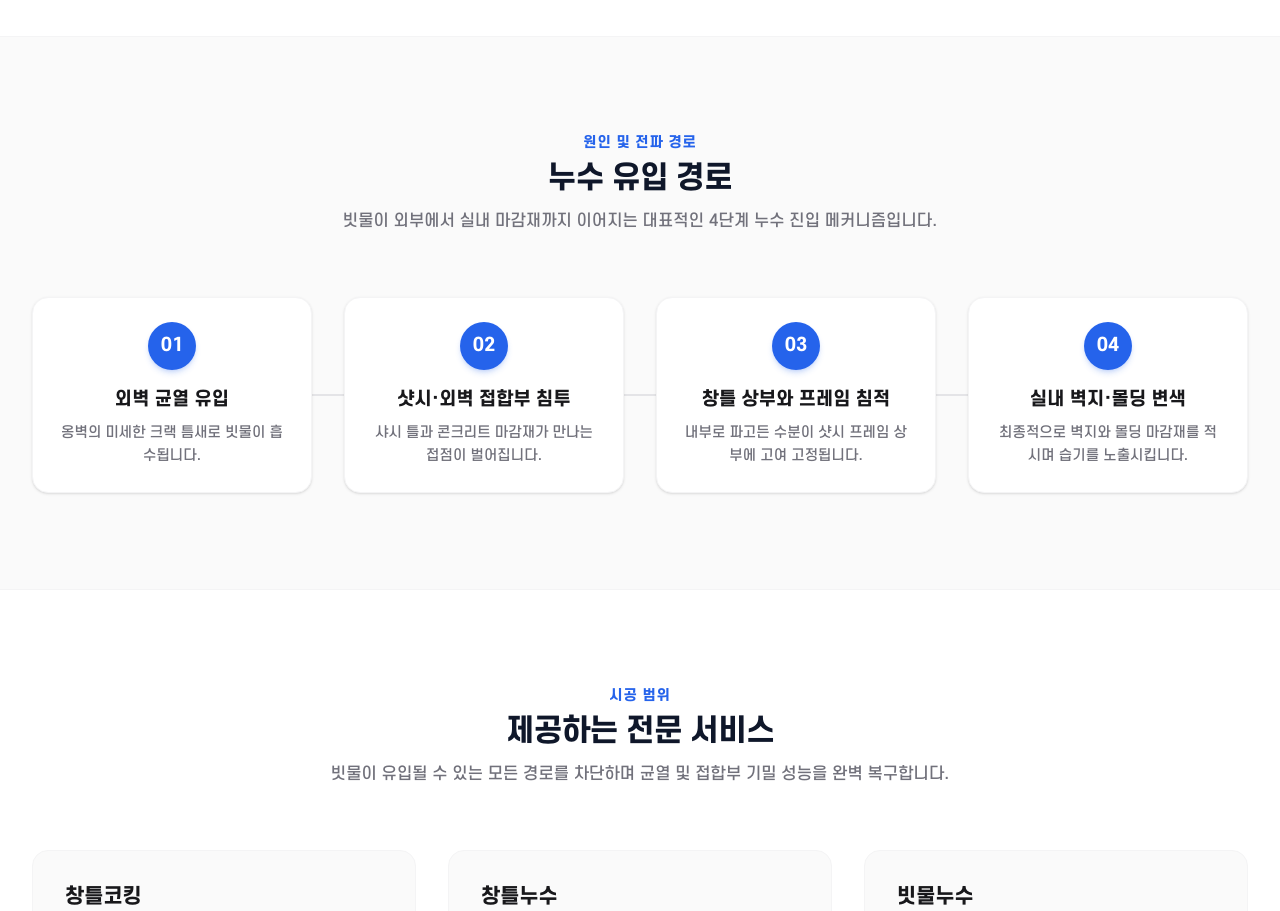
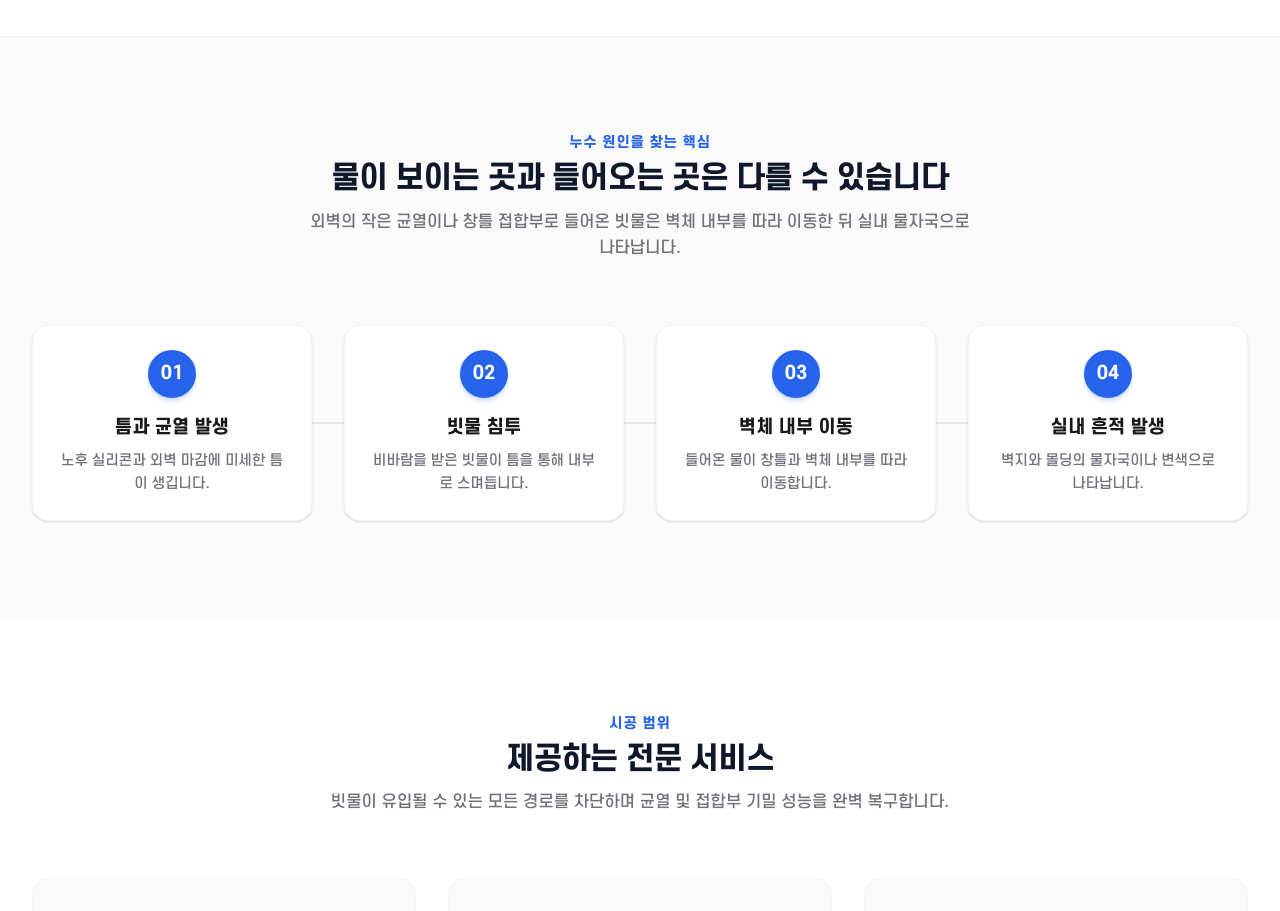
Before and after one commit to wogus5695-ctrl/Chungnam-rope-04, a Next.js app: page / in a window 1280 px wide. Shown: the part 1640-2551 px from the top of the page. Built offline with nearby package versions, Linux system fonts and the light colour scheme.

Commit message:
feat: complete dynamic LeakPath segmentation templates for cocking and leak service types

```diff
--- a/src/app/page.tsx
+++ b/src/app/page.tsx
@@ -328,7 +328,11 @@ export default async function Home({ searchParams }: PageProps) {
         />
 
         {/* 4. 누수 발생 원인 또는 유입 경로 (메인과 동일한 4단계 경로 UI 공통화) */}
-        <LeakPath pathList={serviceData.pathSteps} />
+        <LeakPath
+          pathList={serviceData.pathSteps}
+          dynamicRegionName={regionName}
+          dynamicServiceName={serviceName}
+        />
 
         {/* 5. 점검해야 할 부위 (체크리스트 카드 구조화) */}
         <section className="py-16 sm:py-24 bg-white border-b border-zinc-100">
--- a/src/components/LeakPath.tsx
+++ b/src/components/LeakPath.tsx
@@ -2,43 +2,93 @@ import { PathStep } from "@/types";
 
 interface LeakPathProps {
   pathList?: PathStep[];
+  dynamicRegionName?: string;
+  dynamicServiceName?: string;
 }
 
-export default function LeakPath({ pathList }: LeakPathProps) {
+export default function LeakPath({ pathList, dynamicRegionName, dynamicServiceName }: LeakPathProps) {
   const defaultPaths = [
     {
       step: "01",
-      name: "외벽 균열 유입",
-      desc: "옹벽의 미세한 크랙 틈새로 빗물이 흡수됩니다."
+      name: "틈과 균열 발생",
+      desc: "노후 실리콘과 외벽 마감에 미세한 틈이 생깁니다."
     },
     {
       step: "02",
-      name: "샷시·외벽 접합부 침투",
-      desc: "샤시 틀과 콘크리트 마감재가 만나는 접점이 벌어집니다."
+      name: "빗물 침투",
+      desc: "비바람을 받은 빗물이 틈을 통해 내부로 스며듭니다."
     },
     {
       step: "03",
-      name: "창틀 상부와 프레임 침적",
-      desc: "내부로 파고든 수분이 샷시 프레임 상부에 고여 고정됩니다."
+      name: "벽체 내부 이동",
+      desc: "들어온 물이 창틀과 벽체 내부를 따라 이동합니다."
     },
     {
       step: "04",
-      name: "실내 벽지·몰딩 변색",
-      desc: "최종적으로 벽지와 몰딩 마감재를 적시며 습기를 노출시킵니다."
+      name: "실내 흔적 발생",
+      desc: "벽지와 몰딩의 물자국이나 변색으로 나타납니다."
     }
   ];
 
-  const displayPaths = pathList && pathList.length > 0 ? pathList : defaultPaths;
+  const hasDynamicList = !!(dynamicRegionName && dynamicServiceName);
+
+  // 코킹/실리콘 계열 vs 누수 계열 4단계 분기 정의
+  const isCockingGroup = ["창틀코킹", "창틀실리콘", "샷시실리콘"].includes(dynamicServiceName || "");
+
+  const dynamicPaths = isCockingGroup
+    ? [
+        {
+          step: "01",
+          name: "실리콘 노후화",
+          desc: "햇빛과 온도 변화로 실리콘이 굳고 갈라집니다."
+        },
+        {
+          step: "02",
+          name: "접합부 들뜸",
+          desc: "실리콘이 창틀이나 외벽에서 떨어져 틈이 생깁니다."
+        },
+        {
+          step: "03",
+          name: "틈새 빗물 유입",
+          desc: "비바람을 받은 빗물이 벌어진 접합부로 스며듭니다."
+        },
+        {
+          step: "04",
+          name: "누수 흔적 발생",
+          desc: "창틀 주변의 물자국과 습기, 변색으로 나타납니다."
+        }
+      ]
+    : defaultPaths;
+
+  const displayPaths = hasDynamicList ? dynamicPaths : defaultPaths;
 
   return (
     <section className="py-16 sm:py-24 bg-zinc-50 border-b border-zinc-100">
       <div className="max-w-7xl mx-auto px-4 sm:px-6 lg:px-8">
 
-        <div className="text-center max-w-2xl mx-auto mb-12 sm:mb-16">
-          <h2 className="text-sm font-bold text-brand-accent tracking-wider uppercase mb-2">원인 및 전파 경로</h2>
-          <p className="text-2xl sm:text-3xl font-black text-brand-primary tracking-tight">누수 유입 경로</p>
-          <p className="text-zinc-500 mt-3 text-sm sm:text-base">
-            빗물이 외부에서 실내 마감재까지 이어지는 대표적인 4단계 누수 진입 메커니즘입니다.
+        <div className="text-center max-w-3xl mx-auto mb-12 sm:mb-16">
+          <h2 className="text-sm font-bold text-brand-accent tracking-wider uppercase mb-2">
+            {hasDynamicList
+              ? (isCockingGroup ? `${dynamicServiceName} 손상 진행 과정` : `${dynamicServiceName} 원인과 유입 경로`)
+              : "누수 원인을 찾는 핵심"
+            }
+          </h2>
+          <p className="text-2xl sm:text-3xl font-black text-brand-primary tracking-tight keep-all break-keep">
+            {hasDynamicList
+              ? (isCockingGroup
+                  ? `${dynamicRegionName} ${dynamicServiceName}, 노후와 들뜸이 시작된 부위부터 확인합니다`
+                  : `${dynamicRegionName} ${dynamicServiceName}, 물이 들어온 지점부터 확인합니다`)
+              : "물이 보이는 곳과 들어오는 곳은 다를 수 있습니다"
+            }
+          </p>
+          <p className="text-zinc-500 mt-3 text-sm sm:text-base leading-relaxed keep-all break-keep max-w-2xl mx-auto">
+            {hasDynamicList ? (
+              isCockingGroup
+                ? "실리콘의 갈라짐과 접합부 들뜸은 작은 틈을 만들고, 빗물이 침투할 수 있는 원인이 될 수 있습니다."
+                : "실내 물자국과 실제 유입 지점은 다를 수 있어 외벽 균열, 창틀 접합부와 실리콘 상태를 함께 확인해야 합니다."
+            ) : (
+              "외벽의 작은 균열이나 창틀 접합부로 들어온 빗물은 벽체 내부를 따라 이동한 뒤 실내 물자국으로 나타납니다."
+            )}
           </p>
         </div>
 
```
